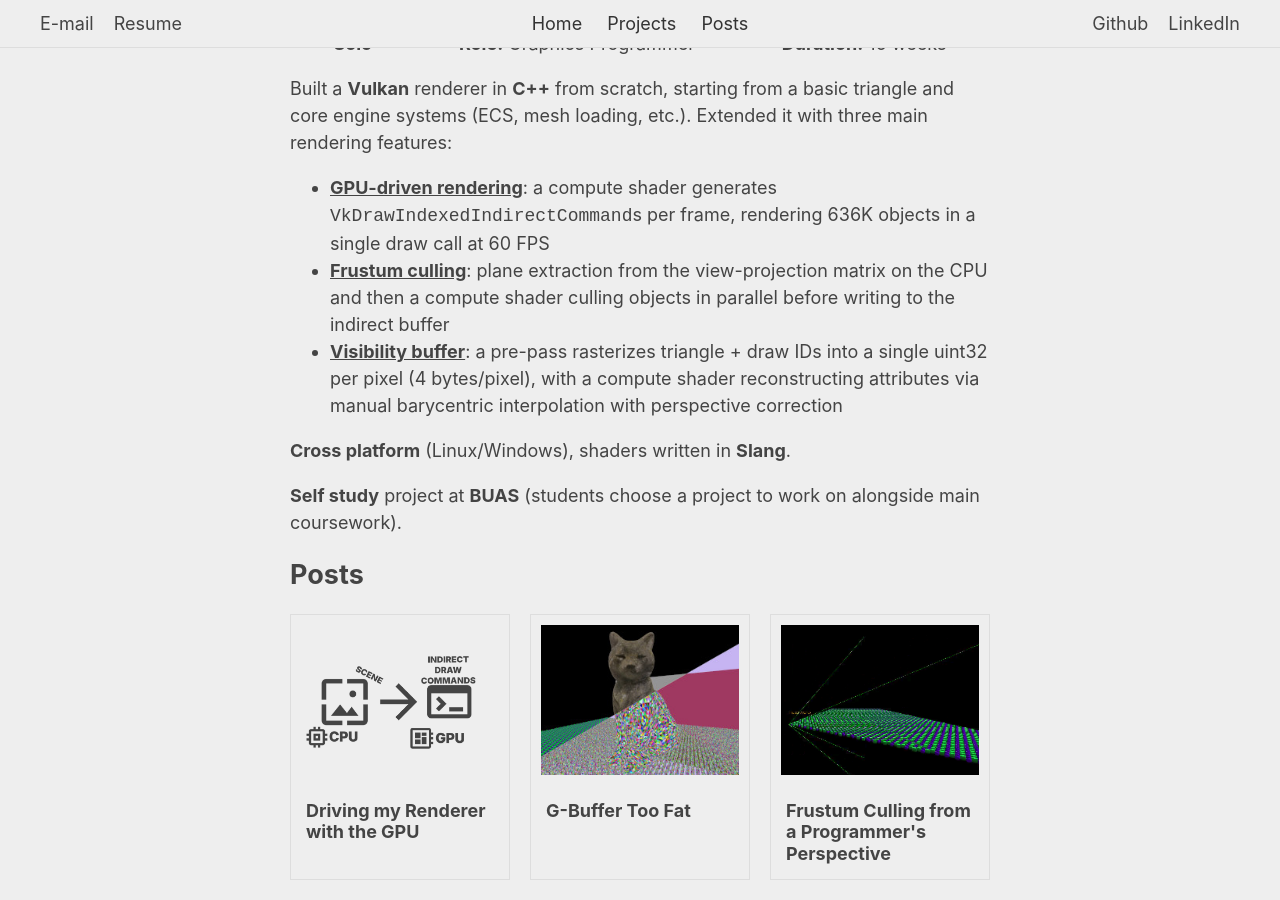
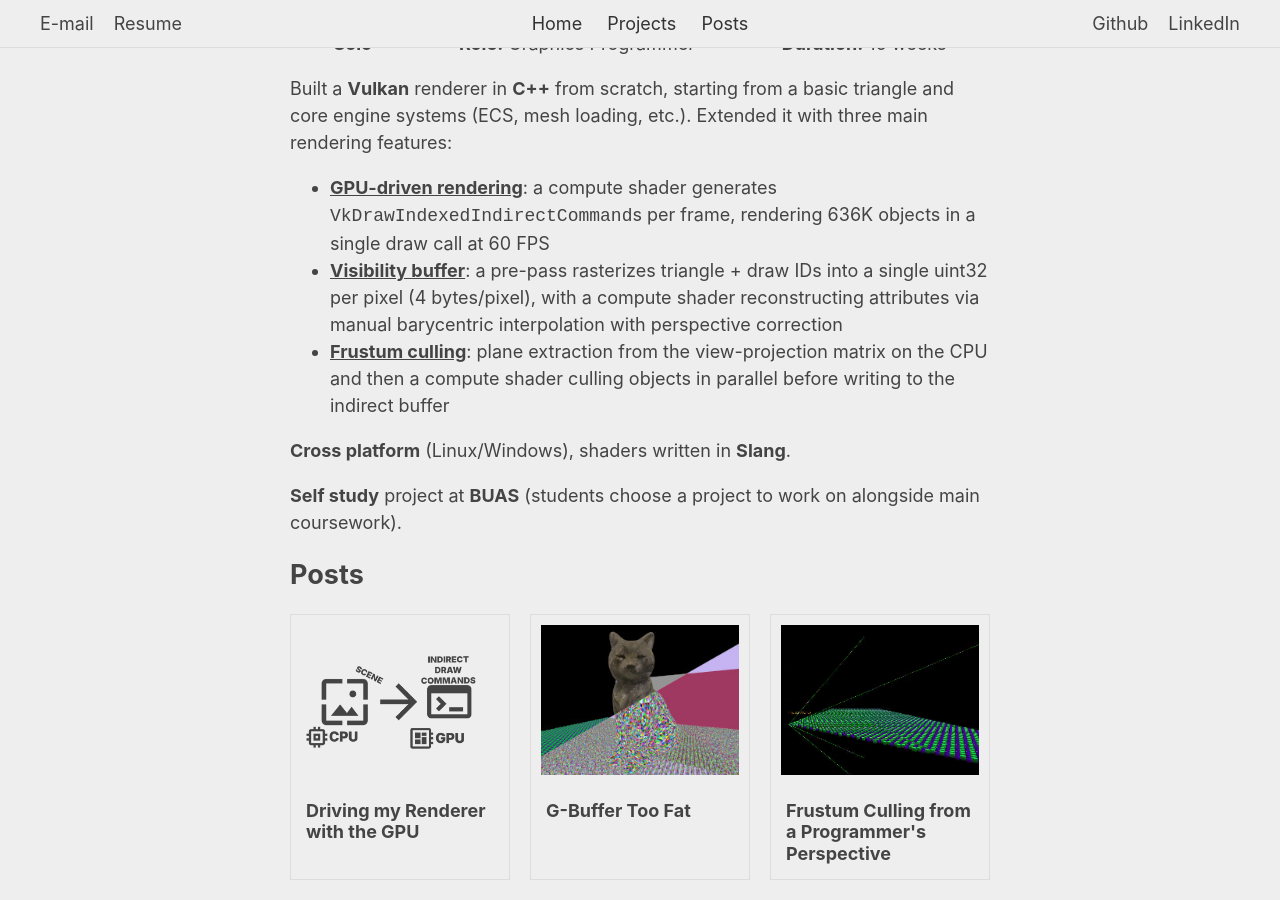
Before and after one commit to bakjedev/bakjedev.github.io, a Jekyll site: the page built from _projects/gpudriven.md, in a window 1280 px wide and 900 px high, scrolled down 523 px. Built offline with Jekyll 4.4.1, drawn with Linux system fonts in a browser that asks for light colours.

```diff
--- a/_projects/gpudriven.md
+++ b/_projects/gpudriven.md
@@ -17,8 +17,8 @@ priority: 0
 Built a **Vulkan** renderer in **C++** from scratch, starting from a basic triangle and core engine systems (ECS, mesh loading, etc.). Extended it with three main rendering features:
 
 - [**GPU-driven rendering**](../pages/gpu_driven): a compute shader generates `VkDrawIndexedIndirectCommand`s per frame, rendering 636K objects in a single draw call at 60 FPS
+- [**Visibility buffer**](../pages/visibility_buffer): a pre-pass rasterizes triangle + draw IDs into a single uint32 per pixel (4 bytes/pixel), with a compute shader reconstructing attributes via manual barycentric interpolation with perspective correction
 - [**Frustum culling**](../pages/frustum_culling): plane extraction from the view-projection matrix on the CPU and then a compute shader culling objects in parallel before writing to the indirect buffer
-- [**Visibility buffer**](../pages/visibility_buffer): a pre-pass rasterizes triangle + draw IDs into a single uint32 per pixel (4 bytes/pixel), with a compute shader reconstructing attributes via manual barycentric interpolation with perspective correction
 
 **Cross platform** (Linux/Windows), shaders written in **Slang**.
 
```
